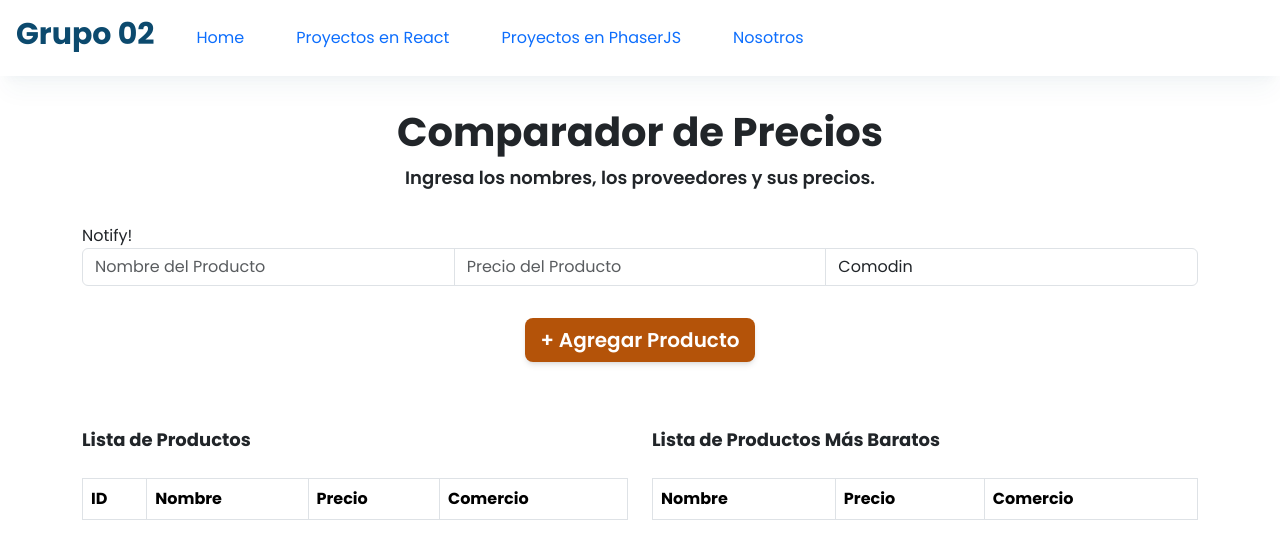
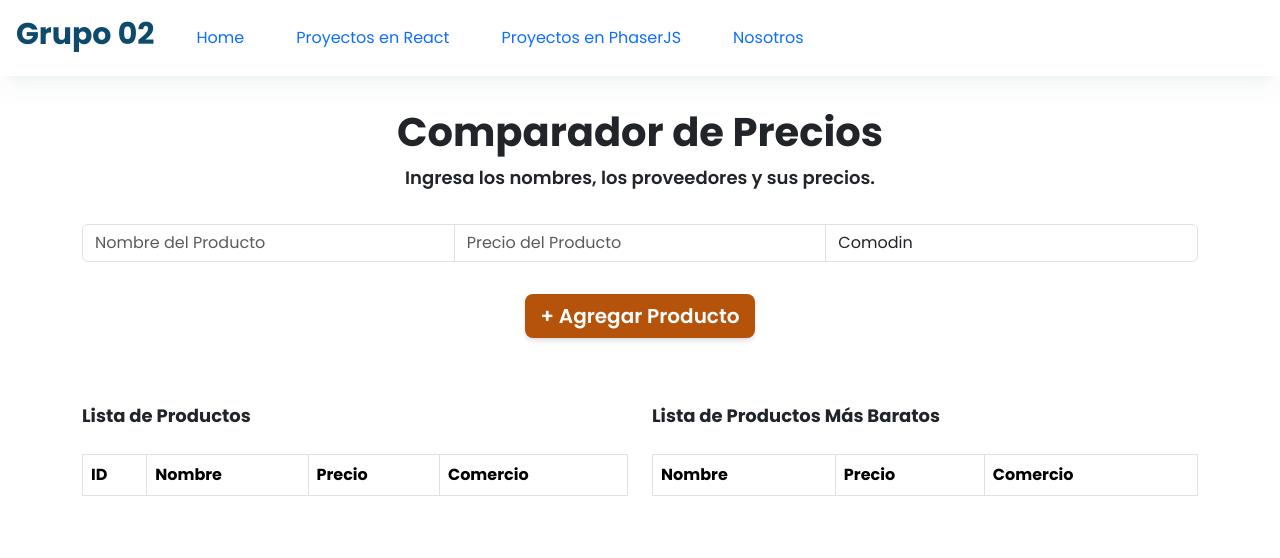
Before and after one commit to AmaruSegovia/TrabajoFinalFPWGrupoN02, a React (Create React App) app: page /react/comparador-precios in a window 1280 px wide. Shown: the top 558 px of the page. Built offline with nearby package versions, Linux system fonts and the light colour scheme.

Commit message:
Correccion

```diff
--- a/src/components/comparador-precios/Comparador.jsx
+++ b/src/components/comparador-precios/Comparador.jsx
@@ -77,7 +77,6 @@ const Comparador = () => {
             <h1 className="font-bold text-center my-2">Comparador de Precios</h1>
             <h2 className="font-semibold text-lg text-center mb-8">Ingresa los nombres, los proveedores y sus precios.</h2>
             <div>
-        <button onClick={notify}>Notify!</button>
         <ToastContainer />
       </div>
             <Form>
```
